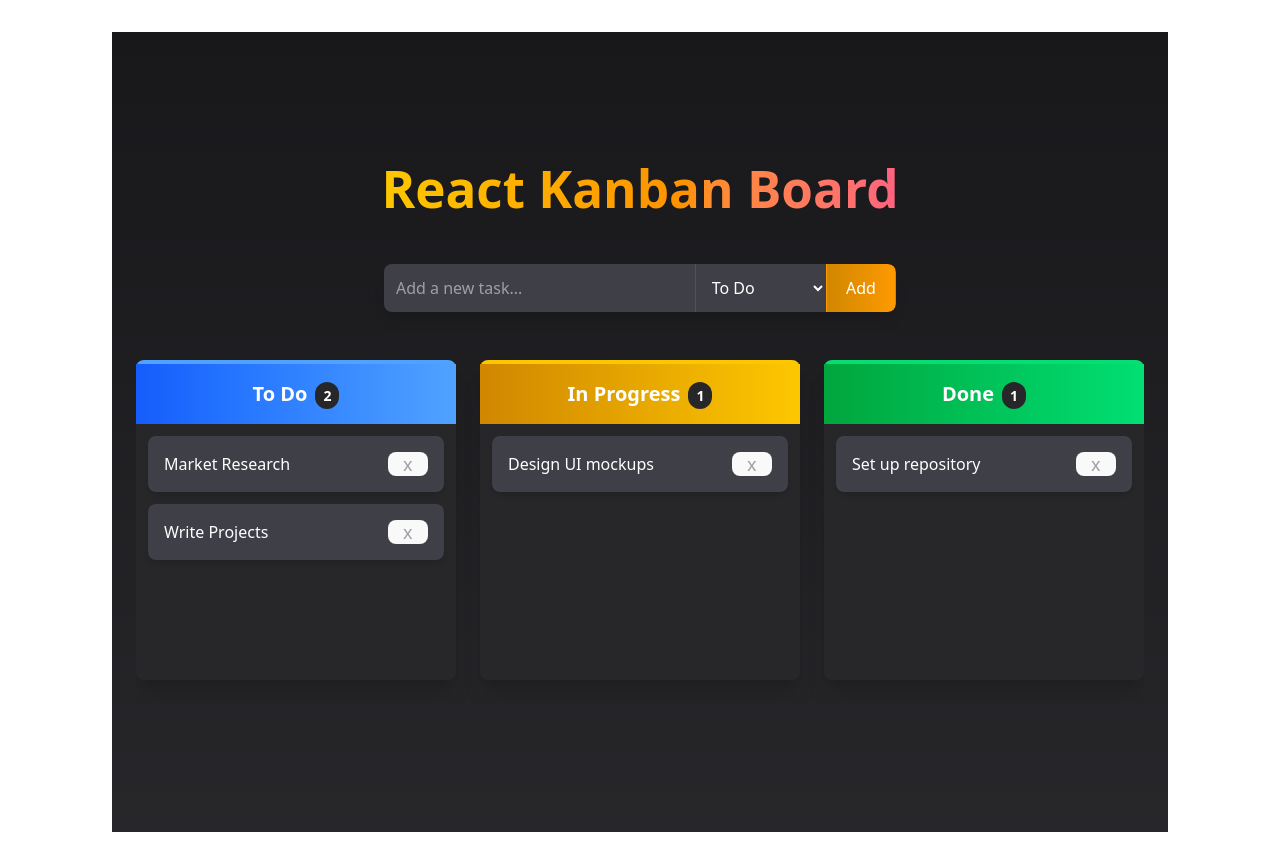
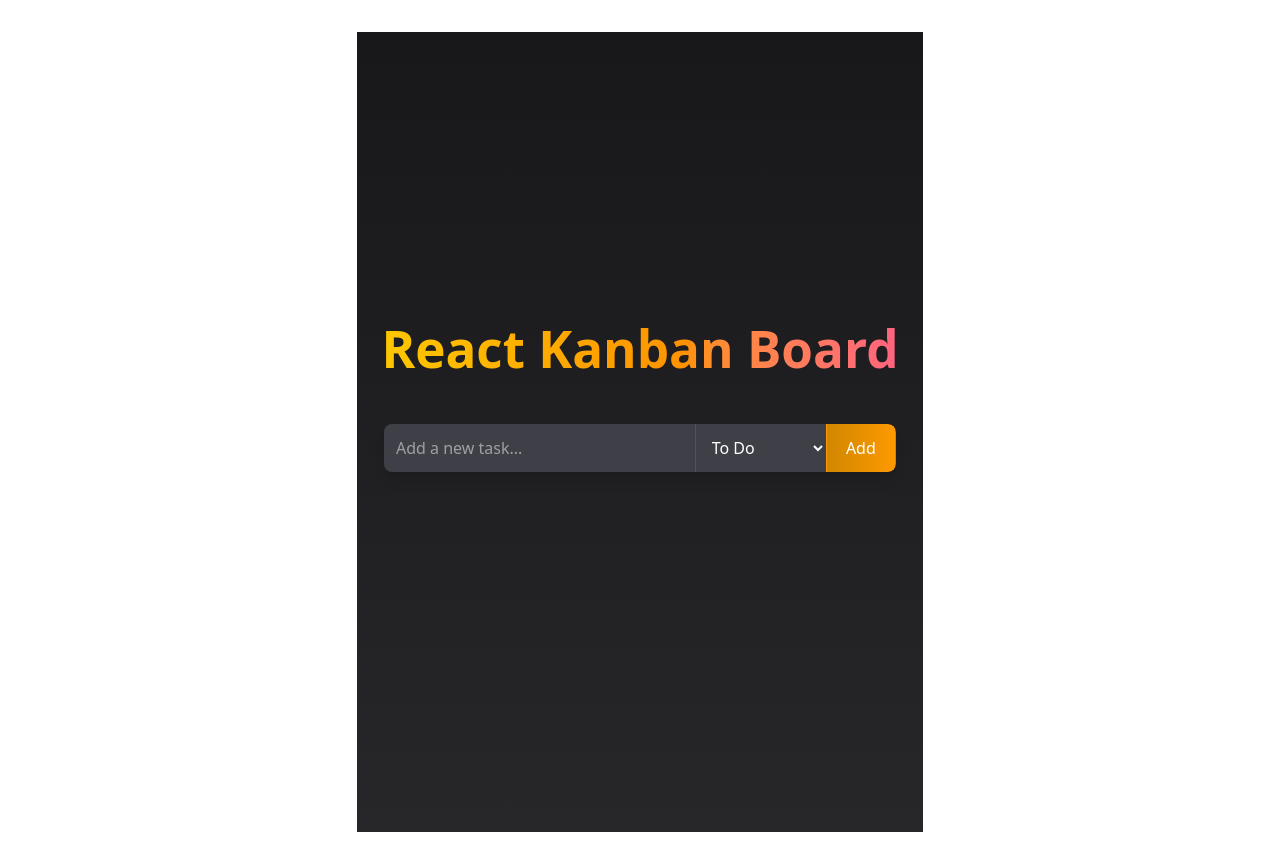
Before and after one commit to NewIncome/react-kanban-board, a React (Vite) app: page / in a window 1280 px wide. Built offline with nearby package versions, Linux system fonts and the light colour scheme.

Commit message:
feat: modify App & InputNew to use different structure of state

```diff
--- a/src/App.jsx
+++ b/src/App.jsx
@@ -1,17 +1,21 @@
-import { useState } from 'react'
-import './App.css'
-import Column from './containers/Column'
+import { useState } from 'react';
+import './App.css';
+import Column from './containers/Column';
 import InputNew from './components/InputNew';
 
 
 function App() {
-  const [columns, setColumns] = useState({  //react Hook to add a state variable to your component
+  const columns = ['TO_DO','IN_PROGRESS','DONE'];
+
+  const [tasks, setTasks] = useState([  //react Hook to add a state variable to your component
     //<-1-> to define the initial state for the Boxes
-    todo: {
+      {id: "1", content: "Market Research", column:"TO_DO"},
+      {id: "2", content: "Write Projects", column:"IN_PROGRESS"}
+    /* todo: {
       name: "To Do",
       items: [
-        {id: "1", content: "Market Research"},
-        {id: "2", content: "Write Projects"}
+        {id: "1", content: "Market Research", column:"TO_DO"},
+        {id: "2", content: "Write Projects", column:"TO_DO"}
       ]
     },
     inProgress: {
@@ -25,8 +29,8 @@ function App() {
       items: [
         {id: "4", content: "Set up repository"}
       ]
-    }
-  });
+    } */
+  ]);
 
   //<-2-> create the rest of the state variables (3 (drag&drop, delete, add))
   const [newTask, setNewTask] = useState("");  //to keep track of new created tasks
@@ -45,53 +49,53 @@ function App() {
     if(newTask.trim() === "") return;
 
     //push the newly created object + previousState/originalObjects
-    const updatedColumns = {...columns}; //to not deal with the original array
-    updatedColumns[activeColumns].items.push({
+    const updatedTasks = [...tasks]; //to not deal with the original array
+    updatedTasks.push({
       id: Date.now().toString(),
       content: newTask,
+      column: activeColumns
     });
 
-    setColumns(updatedColumns);  //after pushing the newTask to the column we Update the State
+    setTasks(updatedTasks);  //after pushing the newTask to the column we Update the State
 
     setNewTask("");  //to clear the input
   }
 
-  const removeTask = (columnId, taskId) => {
-    const updatedColumns = {...columns};
+  const removeTask = (columnName, taskId) => {
+    var updatedTasks = [...tasks];
 
-    //to remove an item we'll filter the columns stateVar
-    updatedColumns[columnId].items = updatedColumns[columnId].items.
-      filter(item => item.id !== taskId); //to get all except the one to delete
+    //to remove an item we'll filter the columns stateVar, to get all except the one to delete
+    updatedTasks = updatedTasks.filter(
+                      item => item.id !== taskId && item.column !== columnName);
 
-    setColumns(updatedColumns); //to update the state
+    setTasks(updatedTasks); //to update the state
   }
 
   //<-4-> create Functions. second Drag&Drop functionality (3 funcs: handleDragStart, handleDragOver, handleDrop)
-  const handleDragStart = (columnId, item) => {
-    setDraggedItem({columnId, item});  //to keep track of which item is being dragged
+  const handleDragStart = (columnName, item) => {
+    setDraggedItem({columnName, item});  //to keep track of which item is being dragged
   }
 
   const handleDragOver = (e) => {
     e.preventDefault();  //because by default html doesnt allow drag&drop of elements
   }
 
-  const handleDrop = (e, columnId) => {
+  const handleDrop = (e, columnName) => {
     e.preventDefault(); //to prevent the default html behaviour
 
     if(!draggedItem) return;  //Base Case: no draggedElem return nothing
 
-    const {columnId: sourceColumnId, item} = draggedItem;  //extract the information of the draggedElement (like: original column, id)
+    const {columnName: sourceColumnName, item} = draggedItem;  //extract the information of the draggedElement (like: original column, id)
 
-    if(sourceColumnId === columnId) return;  //to not get a duplicate task if you drag&drop it in the same box
+    if(sourceColumnName === columnName) return;  //to not get a duplicate task if you drag&drop it in the same box
 
-    //Logic for dropping the item in a different box: means removing from one box and adding it to another
-    const updatedColumns = {...columns};
-    updatedColumns[sourceColumnId].items = updatedColumns[sourceColumnId]
-                                              .items.filter(i => i.id !== item.id);
+    //Logic for dropping the item in a different box: means modifying the column value of the Task
+    var updatedTasks = [...tasks];
+    updatedTasks = updatedTasks.filter(i => i.id !== item.id && i.column !== sourceColumnName);
 
-    updatedColumns[columnId].items.push(item);
+    updatedTasks.push(item);
 
-    setColumns(updatedColumns); //update the columns
+    setTasks(updatedTasks); //update the columns
     setDraggedItem(null); //reset the state of draggedItem
   }
 
@@ -118,18 +122,18 @@ function App() {
           />
 
           <div className="flex gap-6 overflow-x-auto pb-6 w-full">
-            {Object.keys(columns).map(columnId => (
+            {/* {Object.keys(tasks).map(columnId => (
 
               <Column
                 columnId={columnId}
                 handleDragOver={handleDragOver}
                 handleDrop={handleDrop}
-                columns={columns}
+                columns={tasks}
                 handleDragStart={handleDragStart}
                 removeTask={removeTask}
               />
 
-            ))}
+            ))} */}
           </div>
 
         </div>
--- a/src/components/InputNew.jsx
+++ b/src/components/InputNew.jsx
@@ -1,3 +1,6 @@
+import { convertName } from '../util';
+
+
 function InputNew({newTask, setNewTask, addNewTask, columns, activeColumns, setActiveColumns}) {
   return (
     <div className="mb-8 flex w-full max-w-lg shadow-lg
@@ -17,9 +20,9 @@ function InputNew({newTask, setNewTask, addNewTask, columns, activeColumns, setA
               className="p-3 bg-zinc-700 text-white border-0 border-l
               border-zinc-600"
             >
-              {Object.keys(columns).map(columnId => (
-                <option value={columnId} key={columnId}>
-                  {columns[columnId].name}
+              {columns.map(colName => (
+                <option value={colName} key={colName}>
+                  {convertName(colName)}
                 </option>
               ))}
             </select>
--- /dev/null
+++ b/src/util/actions.js
@@ -0,0 +1,17 @@
+import axios from 'axios';
+
+//const LINK = 'https://react-kanban-board.jalfred.dev';
+
+axios.defaults.baseURL = 'https://react-kanban-board.jalfred.dev';
+axios.default.timeout = 5000;
+
+function getTasks() {
+  axios.get(link)
+      .then(response =>{
+        console.log(response.data);
+        return data;
+      })
+      .catch(err => {
+        console.error('Error fetching data: ' + err);
+      })
+}
--- /dev/null
+++ b/src/util/index.js
@@ -0,0 +1,8 @@
+function convertName(str) {
+  return str.toLowerCase()
+            .split("_")
+            .map(word => word[0].toUpperCase() + word.slice(1))
+            .join(" ");
+}
+
+export { convertName };
```
